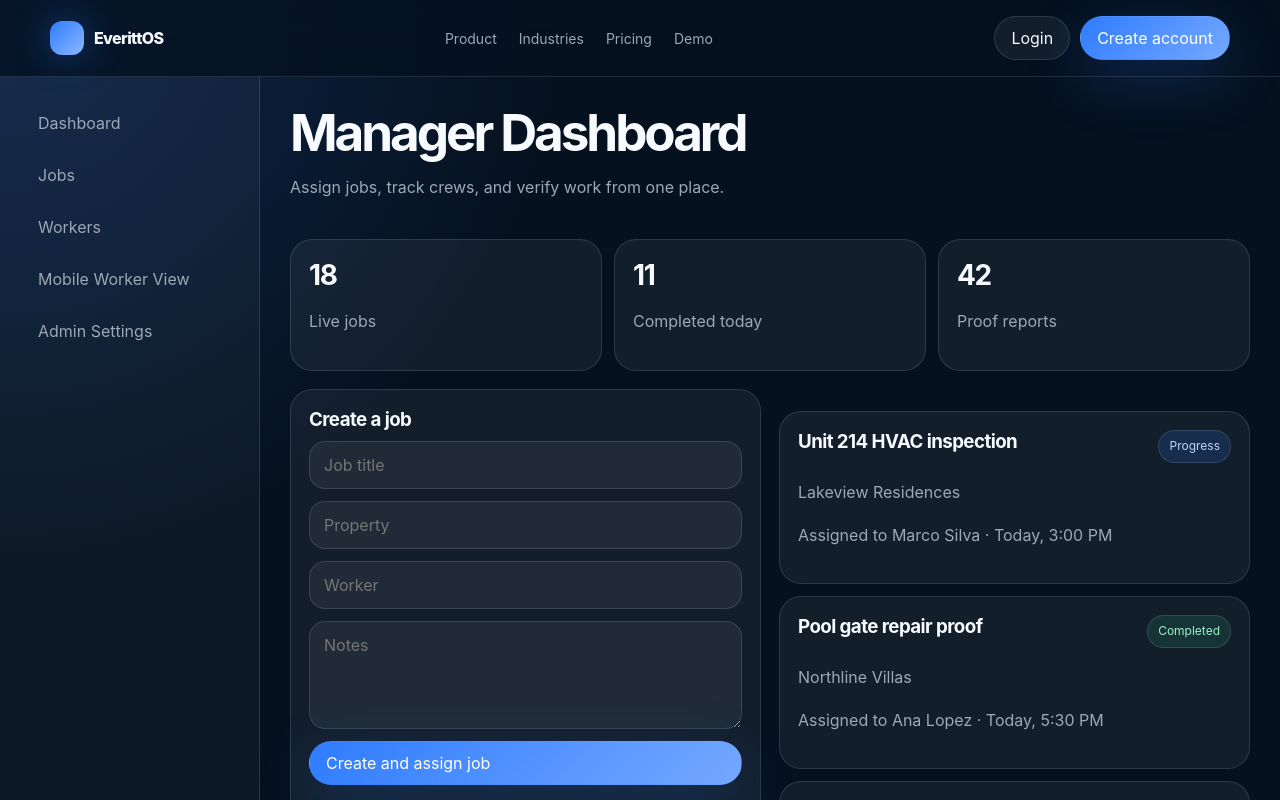
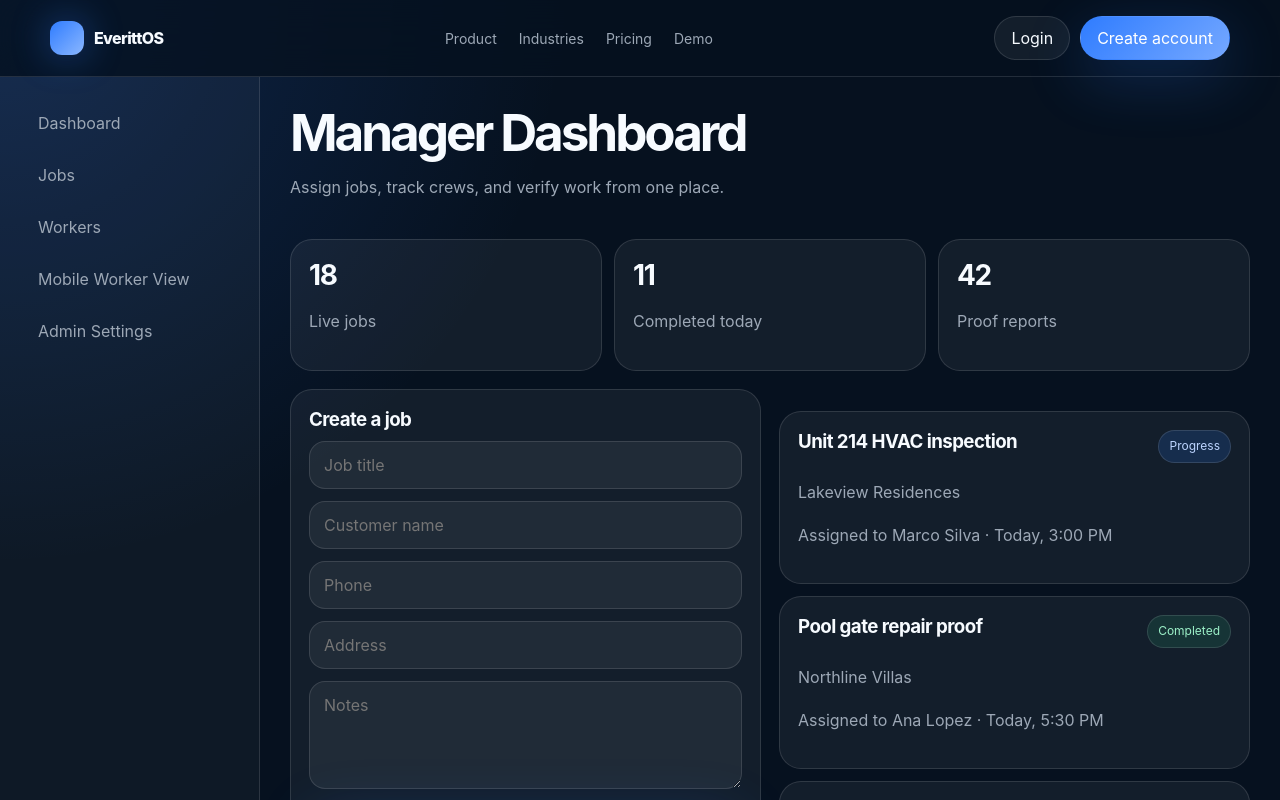
Before and after one commit to ntnguyenmba/EverittOS, a Next.js app: page /dashboard in a window 1280 px wide. Shown: the top 800 px of the page. Built offline with nearby package versions, Linux system fonts and the light colour scheme; no server answers.

Commit message:
Fix job creation for Supabase schema

```diff
--- a/components/job-creator.tsx
+++ b/components/job-creator.tsx
@@ -4,40 +4,54 @@ import { useState } from 'react';
 import { supabase } from '@/lib/supabase';
 import { Button } from './ui/button';
 
-export function JobCreator() {
+type JobCreatorProps = {
+  onJobCreated?: () => void;
+};
+
+export function JobCreator({ onJobCreated }: JobCreatorProps) {
   const [title, setTitle] = useState('');
-  const [property, setProperty] = useState('');
-  const [worker, setWorker] = useState('');
+  const [address, setAddress] = useState('');
+  const [customerName, setCustomerName] = useState('');
+  const [phone, setPhone] = useState('');
   const [notes, setNotes] = useState('');
   const [loading, setLoading] = useState(false);
   const [created, setCreated] = useState(false);
 
   async function createJob() {
+    if (!title.trim()) {
+      alert('Add a job title first.');
+      return;
+    }
+
     setLoading(true);
+    setCreated(false);
 
     const { error } = await supabase.from('jobs').insert([
       {
-        title,
-        property,
-        worker,
-        notes,
-        status: 'Assigned',
-        priority: 'Medium'
+        title: title.trim(),
+        customer_name: customerName.trim() || null,
+        phone: phone.trim() || null,
+        address: address.trim() || null,
+        notes: notes.trim() || null,
+        status: 'new'
       }
     ]);
 
     setLoading(false);
 
-    if (!error) {
-      setCreated(true);
-      setTitle('');
-      setProperty('');
-      setWorker('');
-      setNotes('');
-    } else {
-      alert('Error creating job');
-      console.log(error);
+    if (error) {
+      alert(error.message);
+      console.error('Supabase create job error:', error);
+      return;
     }
+
+    setCreated(true);
+    setTitle('');
+    setAddress('');
+    setCustomerName('');
+    setPhone('');
+    setNotes('');
+    onJobCreated?.();
   }
 
   return (
@@ -54,16 +68,23 @@ export function JobCreator() {
 
         <input
           className="input"
-          placeholder="Property"
-          value={property}
-          onChange={(e) => setProperty(e.target.value)}
+          placeholder="Customer name"
+          value={customerName}
+          onChange={(e) => setCustomerName(e.target.value)}
         />
 
         <input
           className="input"
-          placeholder="Worker"
-          value={worker}
-          onChange={(e) => setWorker(e.target.value)}
+          placeholder="Phone"
+          value={phone}
+          onChange={(e) => setPhone(e.target.value)}
+        />
+
+        <input
+          className="input"
+          placeholder="Address"
+          value={address}
+          onChange={(e) => setAddress(e.target.value)}
         />
 
         <textarea
@@ -79,7 +100,7 @@ export function JobCreator() {
           onClick={createJob}
           disabled={loading}
         >
-          {loading ? 'Creating...' : 'Create and assign job'}
+          {loading ? 'Creating...' : 'Create job'}
         </Button>
       </div>
 
```
